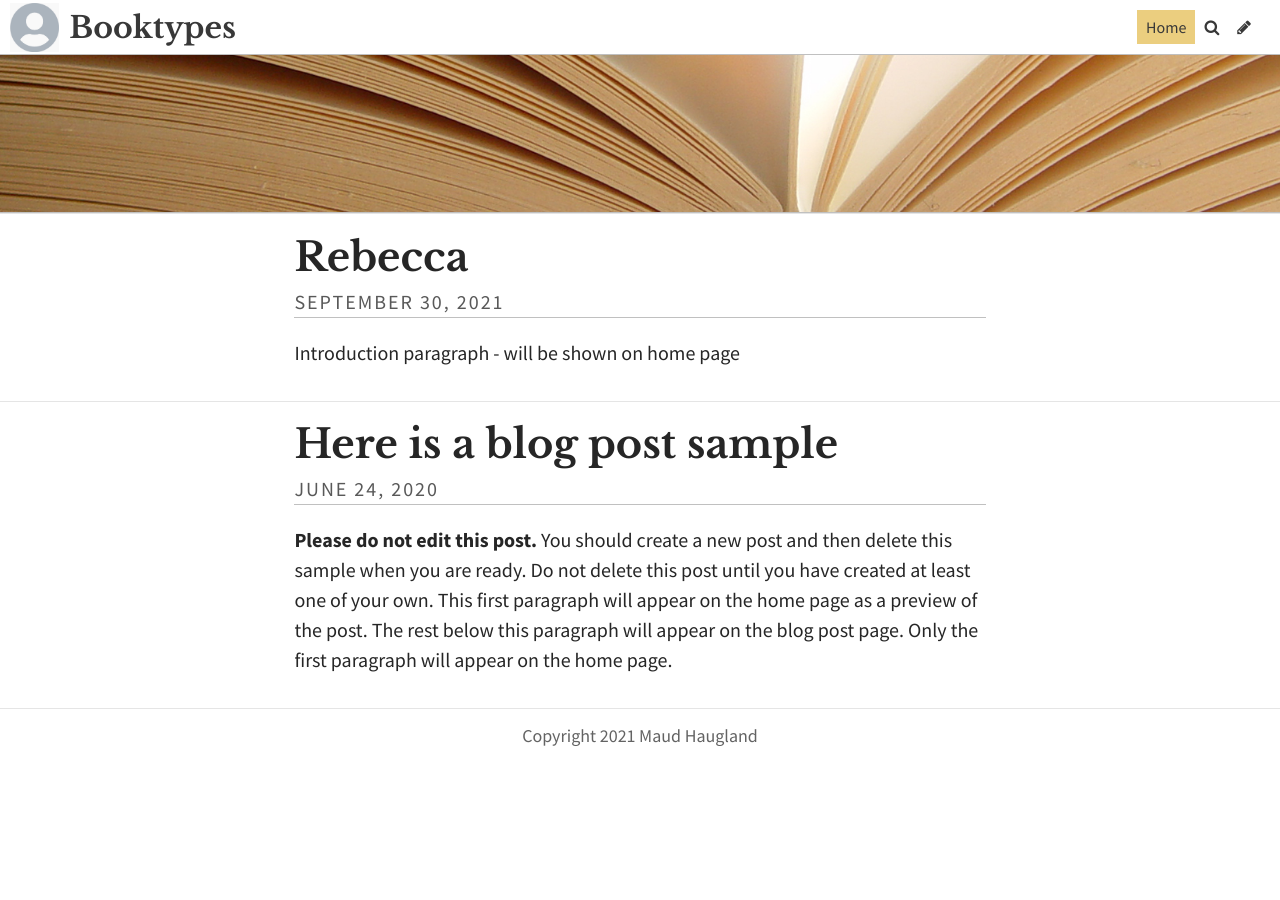
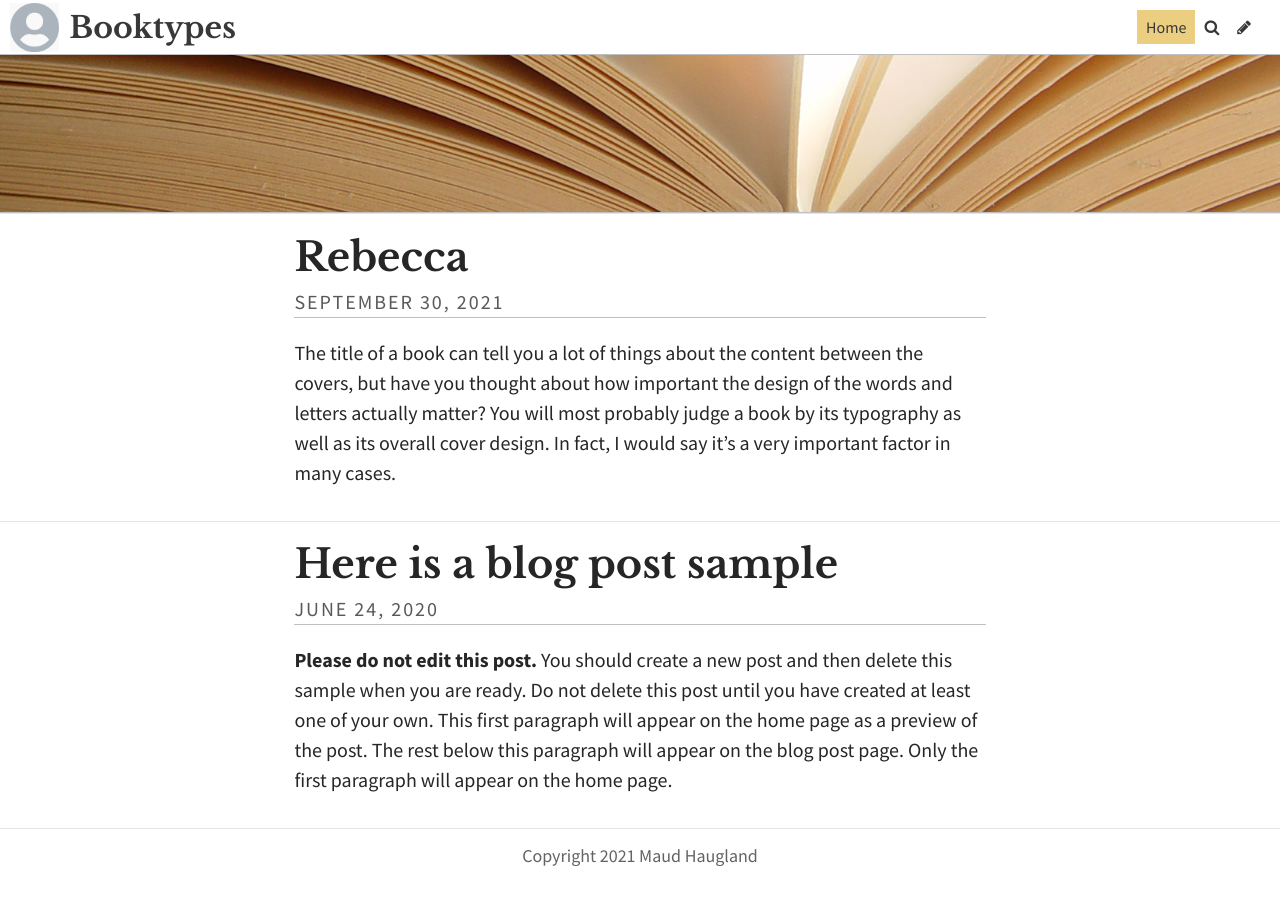
Before and after one commit to maudhaugland/booktypes, a Jekyll site: the page built from index.html, in a window 1280 px wide and 900 px high, scrolled down 482 px. Built offline with Jekyll 4.4.1, drawn with Linux system fonts in a browser that asks for light colours; some web fonts are replaced; the list of posts is cut into pages by our own code; before the commit the page ends 1262 px from its top, so only the background shows below that.

Commit message:
Update Post “2021-09-27-fantastical-titles”

```diff
--- a/_posts/2021-09-27-fantastical-titles.md
+++ b/_posts/2021-09-27-fantastical-titles.md
@@ -11,11 +11,11 @@ tags:
   - Publishing
   - Design
 ---
-Introduction paragraph - will be shown on home page
+The title of a book can tell you a lot of things about the content between the covers, but have you thought about how important the design of the words and letters actually matter? You will most probably judge a book by its typography as well as its overall cover design. In fact, I would say it's a very important factor in many cases.
 
 Heading
 
-First paragraph - who designed and published it
+My edition was published by Virago in 2015, as part of their modern classics series. The beautiful cover was artfully designed by XXX. It really does look like the title of the book, in this case *Rebecca*, is integrated in the overall design, and you almost have to look a bit closer to see that it is in fact the title and not just a part of the decoration.
 
 Second - description
 
```
